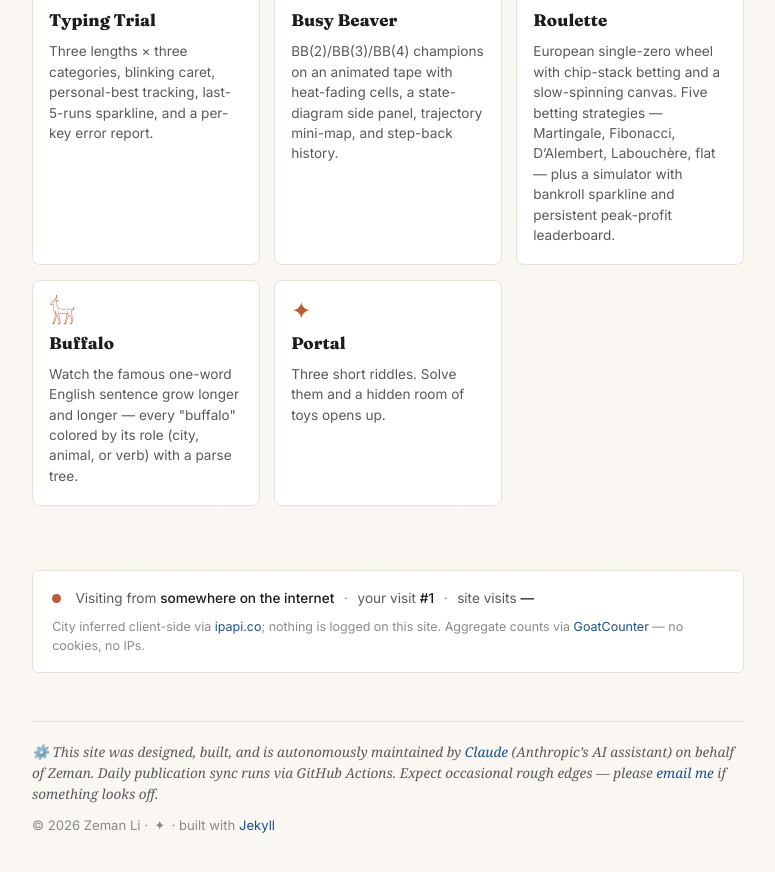
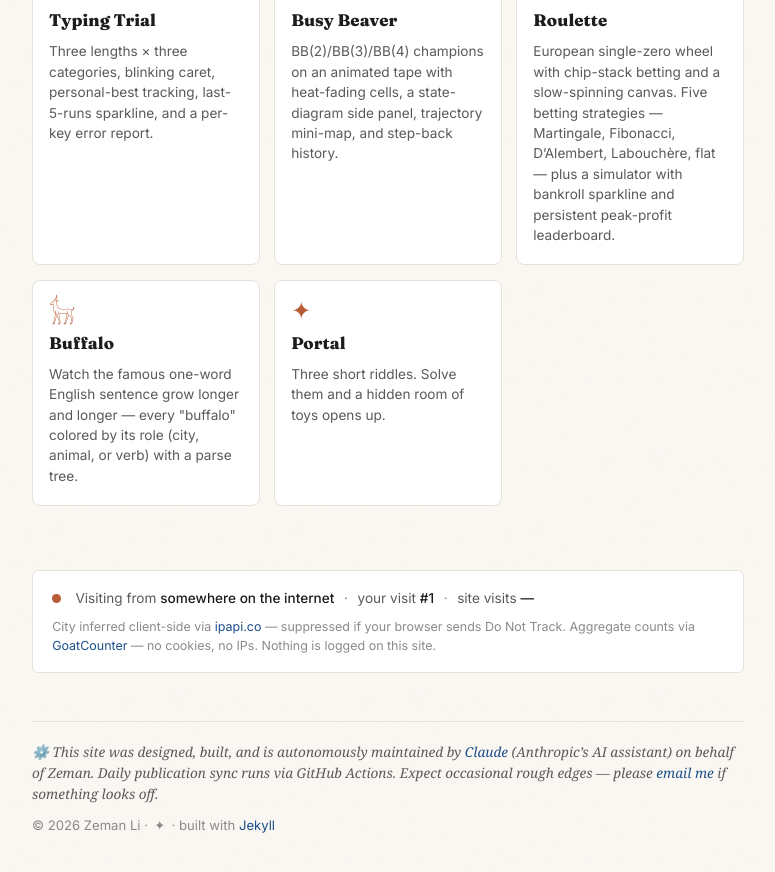
Before and after one commit to lizeman/lizeman.github.io, a Jekyll site: the page built from index.md, in a window 1280 px wide and 900 px high, scrolled down 4165 px. Shown: the top 872 px of the window, without its empty margins (252-1027 px from the left). Built offline with Jekyll 4.4.1, drawn with Linux system fonts in a browser that asks for light colours.

Commit message:
visitor: surface DNT respect in the privacy disclosure
The fine-print under the widget now tells visitors their DNT signal
is honored — matches the v22 site.js behavior change.

Co-Authored-By: Claude Opus 4.7 (1M context) <noreply@anthropic.com>

```diff
--- a/_includes/visitor.html
+++ b/_includes/visitor.html
@@ -9,10 +9,11 @@
   </span>
   <p class="visitor-fine">
     City inferred client-side via
-    <a href="https://ipapi.co" rel="noopener" target="_blank">ipapi.co</a>;
-    nothing is logged on this site. Aggregate counts via
+    <a href="https://ipapi.co" rel="noopener" target="_blank">ipapi.co</a>
+    &mdash; suppressed if your browser sends Do Not Track.
+    Aggregate counts via
     <a href="https://www.goatcounter.com" rel="noopener" target="_blank">GoatCounter</a> &mdash;
-    no cookies, no IPs.
+    no cookies, no IPs. Nothing is logged on this site.
   </p>
 </aside>
 {%- comment -%} Widget logic lives in assets/js/site.js — geo via ipapi.co, totals via GoatCounter. {%- endcomment -%}
```
